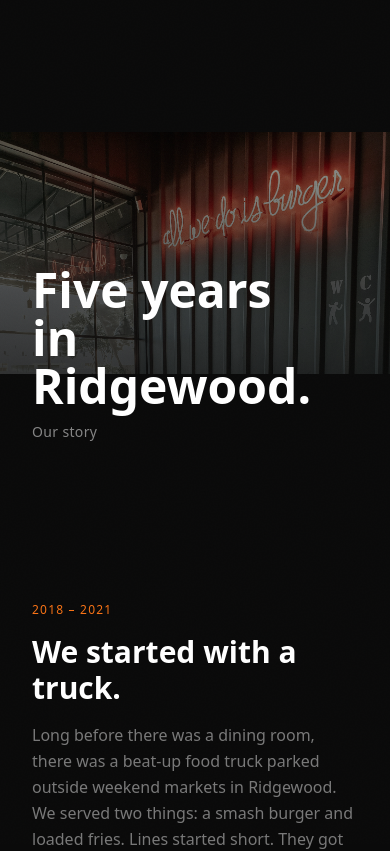
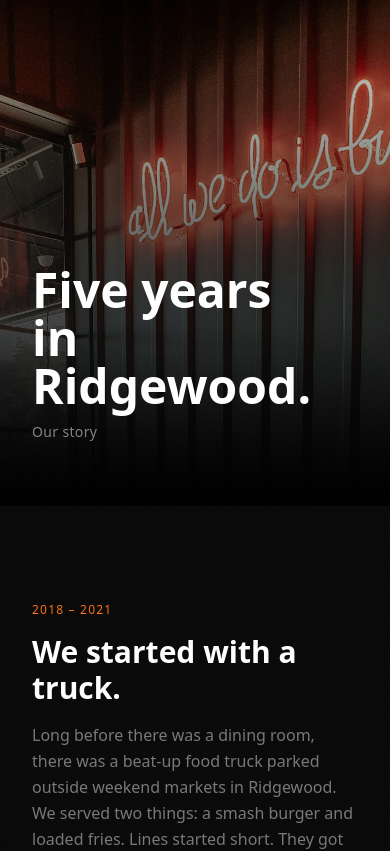
Before and after one commit to MMNovk/talim-studio, a Next.js app: page /work/mesa-kitchen/about in a window 390 px wide. Shown: the top 851 px of the page. Built offline with nearby package versions, Linux system fonts and the light colour scheme.

Commit message:
Mobile about hero: object-cover, remove top gap, add bottom gradient overlay
https://claude.ai/code/session_01BZs3vXE8AXrAK3dBxqQ3L2

```diff
--- a/app/work/mesa-kitchen/about/page.tsx
+++ b/app/work/mesa-kitchen/about/page.tsx
@@ -34,7 +34,7 @@ export default function CinderCoAboutPage() {
     <div className="bg-[#0a0a0a] min-h-screen">
 
       {/* SECTION A — Full-bleed hero */}
-      <section className="relative h-[60vh] flex items-end pb-16 px-8 md:px-14 lg:px-20 overflow-hidden">
+      <section className="relative h-[60vh] flex items-end pb-16 px-8 md:px-14 lg:px-20 overflow-hidden max-md:pt-0 max-md:mt-0">
         <div className="absolute inset-0 z-0">
           <Image
             src="/images/storyheader.jpg"
@@ -42,9 +42,13 @@ export default function CinderCoAboutPage() {
             fill
             priority
             quality={100}
-            className="object-contain"
+            className="object-contain max-md:object-cover max-md:object-center"
           />
           <div className="absolute inset-0 bg-gradient-to-t from-[#0a0a0a] via-[#0a0a0a]/60 to-transparent" />
+          <div
+            className="md:hidden absolute bottom-0 left-0 right-0 z-[1]"
+            style={{ height: '60%', background: 'linear-gradient(to bottom, transparent 40%, #000 100%)' }}
+          />
         </div>
         <div className="relative z-10 max-w-screen-xl w-full">
           <h1
```
